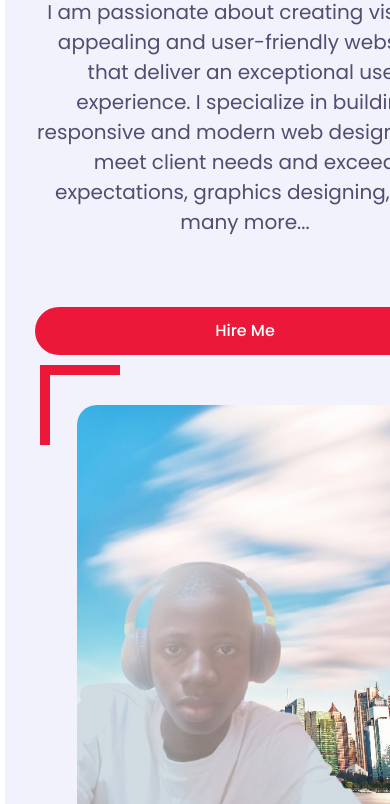
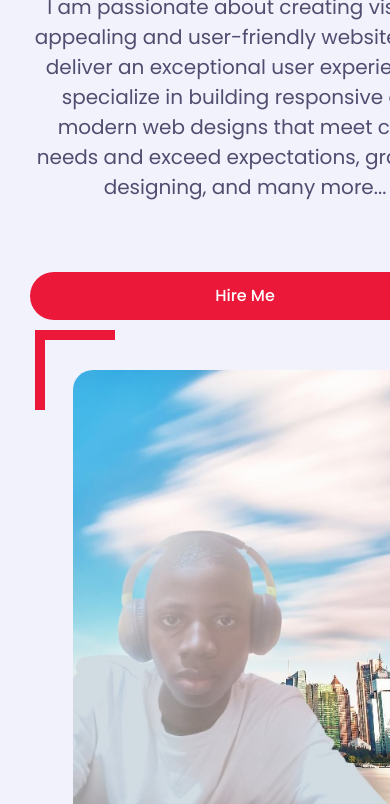
Before and after one commit to adeniyi-adenola/Abdulkhaliq-s-portfolio-web, a plain HTML site: page index.html in a window 390 px wide. Shown: the part 292-1096 px from the top of the page. Drawn offline with nearby package versions, Linux system fonts and the light colour scheme; a web font is replaced by a local one.

Commit message:
Update style.css

```diff
--- a/css/style.css
+++ b/css/style.css
@@ -1,26 +1,4 @@
 @import url('https://fonts.googleapis.com/css2?family=Clicker+Script&family=Poppins:wght@100;200;300;400;500;600;700;800;900&display=swap');
-
-
-/* Tablets (≤1024px) */
-@media (max-width: 1024px) {
-  .main-container {
-    padding: 10px;
-  }
-}
-
-/* Small screens (≤768px) */
-@media (max-width: 768px) {
-  .main-container {
-    padding: 8px;
-  }
-}
-
-/* Extra small (≤480px) */
-@media (max-width: 480px) {
-  .main-container {
-    padding: 5px;
-  }
-}
 
 /* ===== TOGGLER STYLE ===== */
 .nav-toggler {
```
